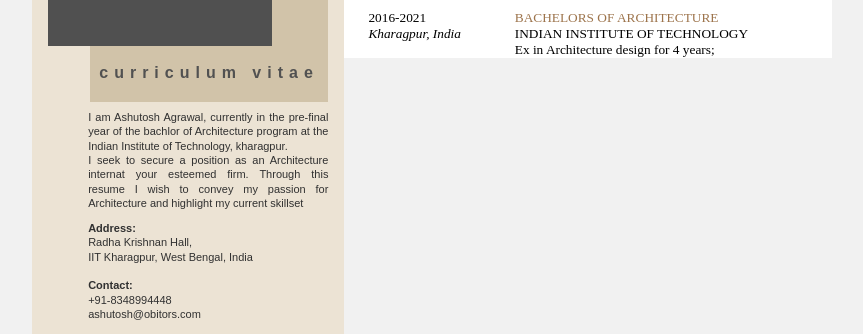
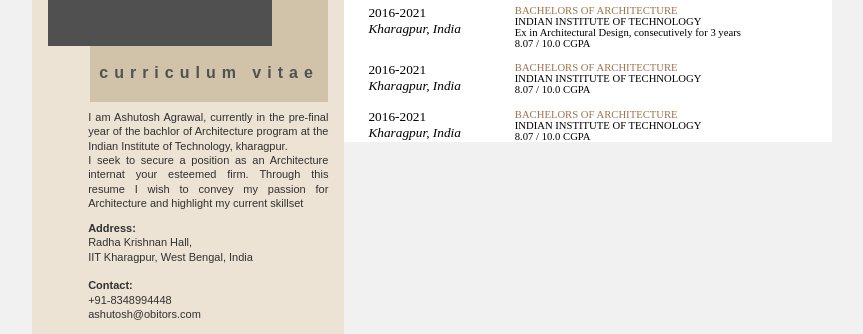
Before and after one commit to obitors/online-cv, a plain HTML site: page index.html in a window 1280 px wide. Shown: the part 199-533 px from the top of the page, without its empty margins (208-1071 px from the left). Drawn offline with Linux system fonts and the light colour scheme.

Commit message:
version 3.6

```diff
--- a/css/style.css
+++ b/css/style.css
@@ -206,8 +206,8 @@ my-references .reference {
 }
 
 .item-row {
+    float: left;
     width: 100%;
-    float: left;
     margin-top: 10pt;
 }
 
@@ -223,7 +223,7 @@ my-references .reference {
 
 .right-item .item-heading {
     text-transform: uppercase;
-    font-size: 10pt;
+    font-size: 8pt;
     font-weight: 400;
 
 }
@@ -240,13 +240,13 @@ my-references .reference {
 
 .right-item .item-title {
     text-transform: uppercase;
-    font-size: 10pt;
+    font-size: 8pt;
     font-weight: 300;
 }
 
 .right-item .item-title {
     text-transform: uppercase;
-    font-size: 10pt;
+    font-size: 8pt;
     font-weight: 300;
 }
 
@@ -254,5 +254,5 @@ my-references .reference {
 body {
     font-family: aileron;
     font-weight: 100;
-    font-size: 10pt;
+    font-size: 8pt;
 }
--- a/index.html
+++ b/index.html
@@ -202,7 +202,50 @@
                                 Indian Institute of Technology
                             </div>
                             <div class="item-content">
-                                Ex in Architecture design for 4 years;
+                                Ex in Architectural Design, consecutively for 3  years<br>
+                                8.07 / 10.0 CGPA
+                            </div>
+                        </div>
+                    </div>
+                    <div class="item-row">
+                        <div class="left-item">
+                            <div class="item-year">
+                                2016-2021
+                            </div>
+                            <div class="item-place">
+                                Kharagpur, India
+                            </div>
+                        </div>
+                        <div class="right-item">
+                            <div class="item-heading cv-color2">
+                                Bachelors Of Architecture
+                            </div>
+                            <div class="item-title">
+                                Indian Institute of Technology
+                            </div>
+                            <div class="item-content">
+                                8.07 / 10.0 CGPA
+                            </div>
+                        </div>
+                    </div>
+                    <div class="item-row">
+                        <div class="left-item">
+                            <div class="item-year">
+                                2016-2021
+                            </div>
+                            <div class="item-place">
+                                Kharagpur, India
+                            </div>
+                        </div>
+                        <div class="right-item">
+                            <div class="item-heading cv-color2">
+                                Bachelors Of Architecture
+                            </div>
+                            <div class="item-title">
+                                Indian Institute of Technology
+                            </div>
+                            <div class="item-content">
+                                8.07 / 10.0 CGPA
                             </div>
                         </div>
                     </div>
```
